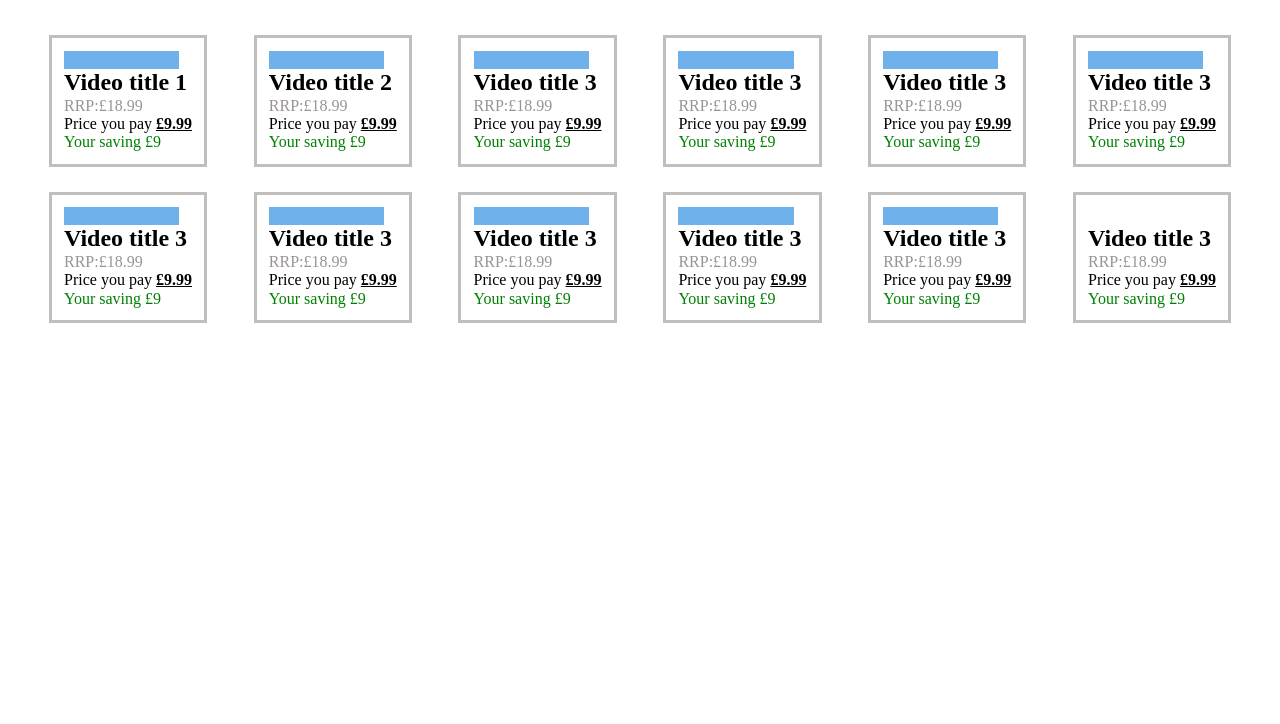
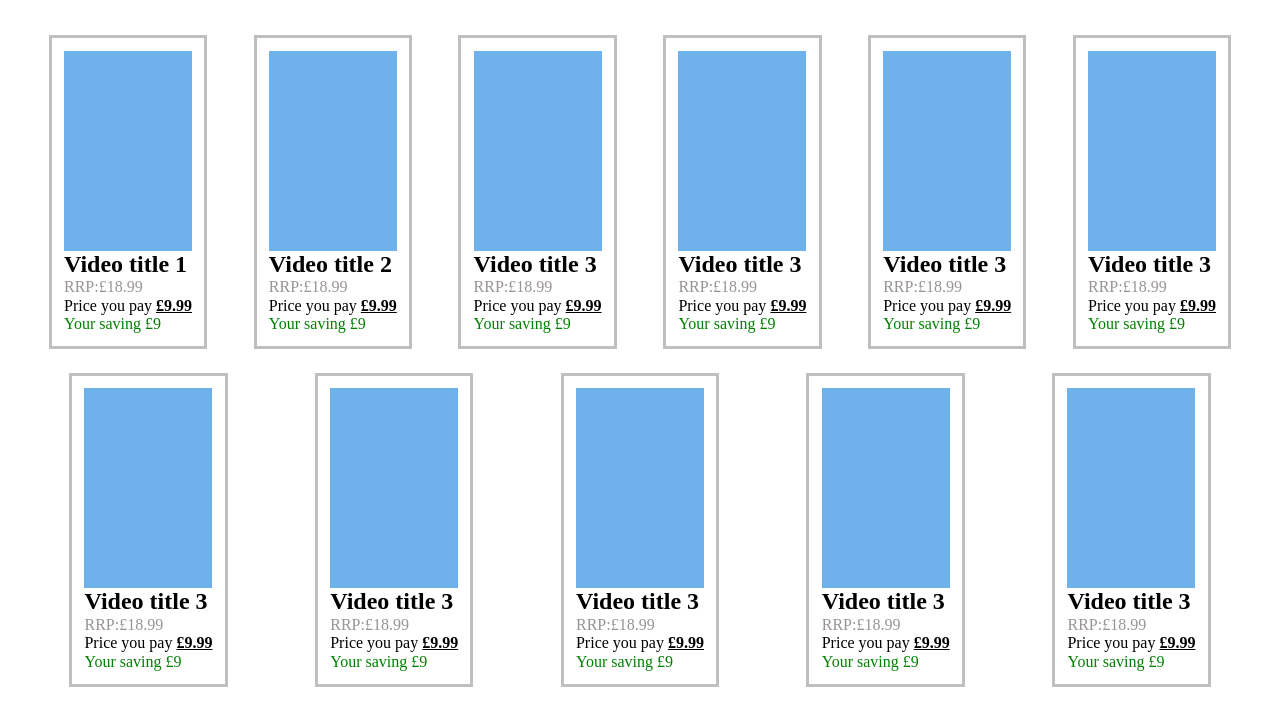
Before and after one commit to Nounixa/brief-2, a plain HTML site: page index.html in a window 1280 px wide. Shown: the part 213-937 px from the top of the page. Before the commit the page ends 800 px from the top, so only its background shows below. Drawn offline with Linux system fonts and the light colour scheme.

Commit message:
modification 1

```diff
--- a/index.html
+++ b/index.html
@@ -146,16 +146,6 @@
           <span class="green">Your saving £9</span>
         </p>
       </section>
-      <section class="cart">
-        <div class="bg">
-        </div>
-        <h2>Video title 3</h2>
-        <p>
-          <span class="gray">RRP:£18.99</span><br>
-          Price you pay <span class="bold">£9.99</span><br>
-          <span class="green">Your saving £9</span>
-        </p>
-      </section>
     </div>
   </body>
 </html>
--- a/style.css
+++ b/style.css
@@ -68,10 +68,9 @@ section{
 .bg{
     display: inline-block;
     margin: 0;
-    width: 90%;
-    height: 60%;
+    width: 100%;
+    height: 25vh;
     background-color: rgb(111, 177, 235);
-    text-align: center;
 
 }
 .green{
```
